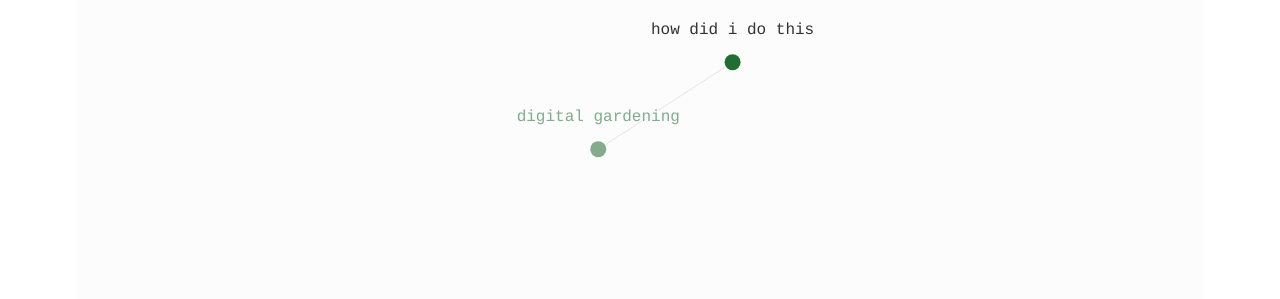
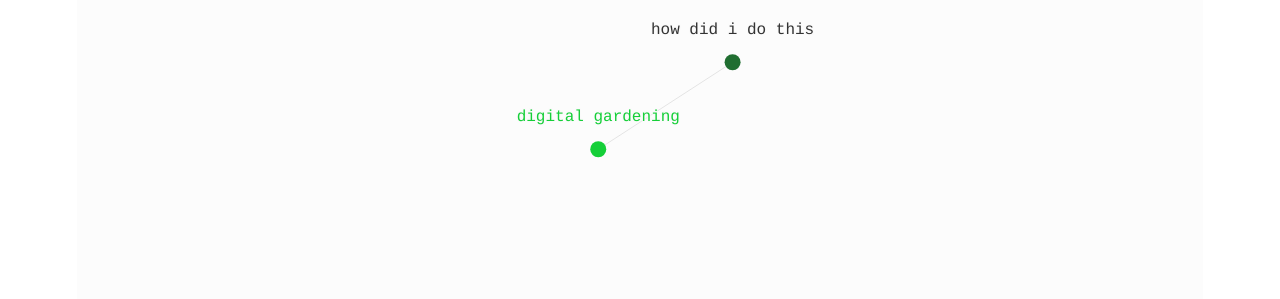
Before and after one commit to geminiworms/talyssagarden.github.io, a Jekyll site: the page built from _notes/what-is-digital-gardening.md, in a window 1280 px wide. Shown: the part 1284-1583 px from the top of the page. Built offline with Jekyll 4.4.1, drawn with Linux system fonts in a browser that asks for light colours.

Commit message:
add bright green active

```diff
--- a/_includes/notes_graph.html
+++ b/_includes/notes_graph.html
@@ -19,7 +19,7 @@
   .nodes [active],
   .text [active] {
     cursor: pointer;
-    fill: #84ab8c;
+    fill: #15cf38;
   }
 
   .inactive {
```
